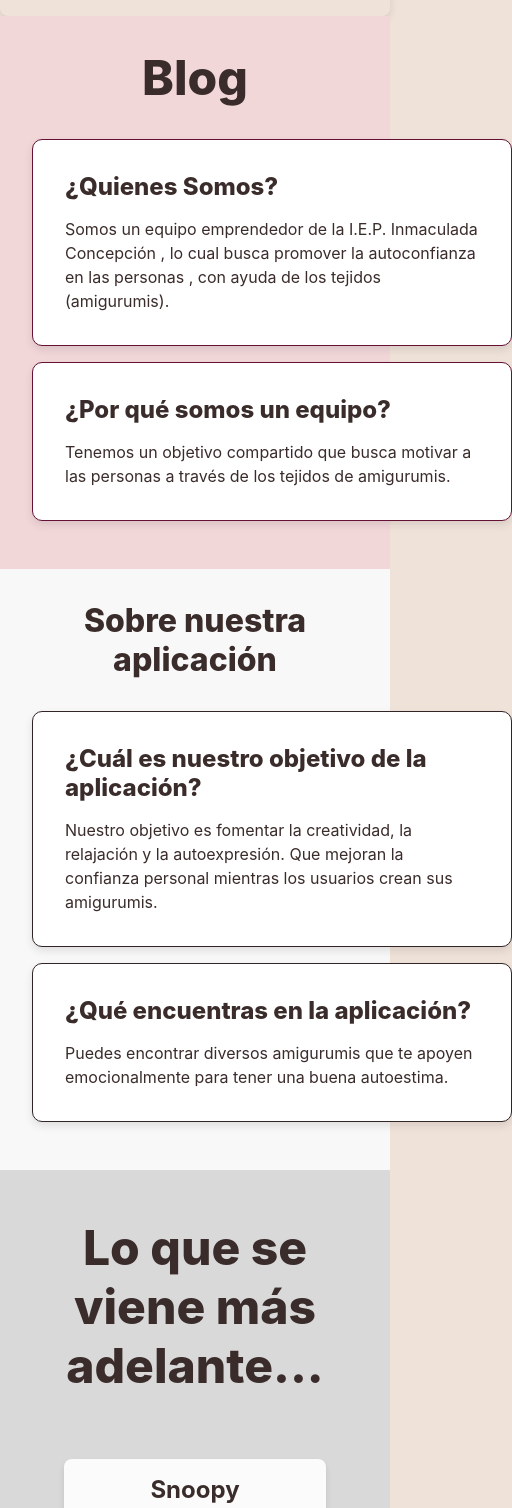
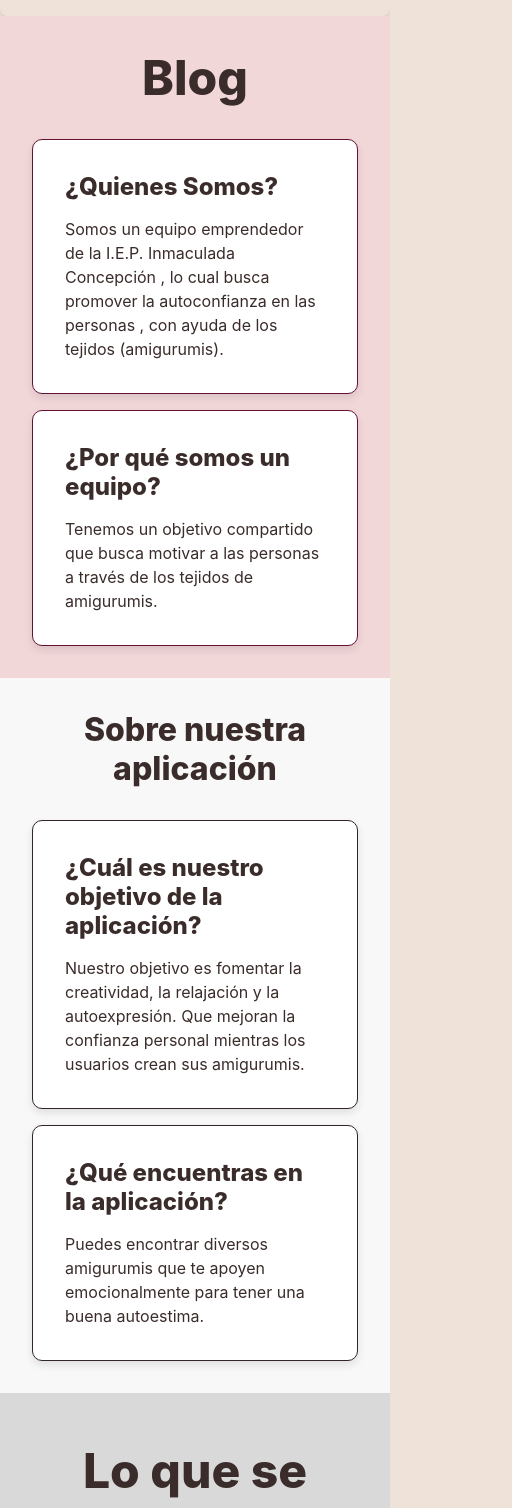
Before and after one commit to Sergardo12/pagina-de-yurit, a React (Vite) app: page / in a window 390 px wide. Shown: the part 1029-2537 px from the top of the page, 512 px wide, since content can reach past the window. Built offline with nearby package versions, Linux system fonts and the light colour scheme.

Commit message:
Mejoras en responsive con flex para Blog y SobreApp

```diff
--- a/src/components/Blog/Blog.module.css
+++ b/src/components/Blog/Blog.module.css
@@ -10,13 +10,21 @@
     margin-bottom: 2rem;
 }
 
+.blogLista{
+    display: flex;
+    flex-wrap: wrap;
+    gap: 1rem;
+    align-items: center;
+
+}
+
 .blogcuadro{
    width: 30rem;
    background-color: #fff;
    padding: 2rem;
    border: solid 0.5px #651135;
    border-radius: 10px;
-   margin: 1rem auto;
+   margin: 0 auto;
    box-shadow: 0 4px 8px rgba(0,0,0,0.1);
 }
 
@@ -27,6 +35,7 @@
 
 }
 
+
 .blogcuadro p{
     font-size: 1rem;
     line-height: 1.5;
--- a/src/components/Blog/index.jsx
+++ b/src/components/Blog/index.jsx
@@ -5,6 +5,7 @@ const Blog = () => {
   return (
     <section className={styles.blog}>
         <h1 className={styles.blogh1}>Blog</h1>
+        <div className={styles.blogLista}>
           <div className={styles.blogcuadro}>
               <h2>¿Quienes Somos?</h2>
               <p>
@@ -20,6 +21,8 @@ const Blog = () => {
                 a través de los tejidos de amigurumis.
               </p>
           </div>
+        </div>
+
     </section>
   )
 }
--- a/src/components/SobreApp/SobreApp.module.css
+++ b/src/components/SobreApp/SobreApp.module.css
@@ -10,13 +10,19 @@
     margin-bottom: 2rem;
 }
 
+.sonreappLista{
+    display: flex;
+    flex-wrap: wrap;
+    gap: 1rem;
+    align-items: center;
+}
 .sobreappCuadro{
     width: 30rem;
     background-color: #fff;
     padding: 2rem;
     border: solid 0.5px #312525;
     border-radius: 10px;
-    margin: 1rem auto;
+    margin: 0 auto;
     box-shadow: 0 4px 8px rgba(0,0,0,0.1);
 }
 
--- a/src/components/SobreApp/index.jsx
+++ b/src/components/SobreApp/index.jsx
@@ -5,6 +5,7 @@ const SobreApp = () => {
   return (
     <section className={styles.sobreapp}>
         <h1 className={styles.sobreapph1}>Sobre nuestra aplicación</h1>
+        <div className={styles.sonreappLista}>
           <div className={styles.sobreappCuadro}>
               <h2>¿Cuál es nuestro objetivo de la aplicación?</h2>
               <p>
@@ -20,6 +21,7 @@ const SobreApp = () => {
                 apoyen emocionalmente para tener una buena autoestima.
               </p>
           </div>
+        </div>
     </section>
   )
 }
```
Lines whose indentation alone changed are shown as unchanged.
